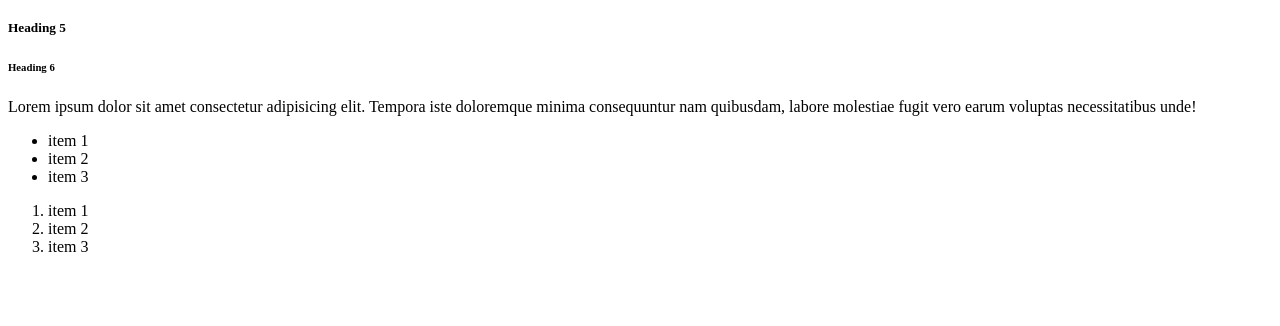
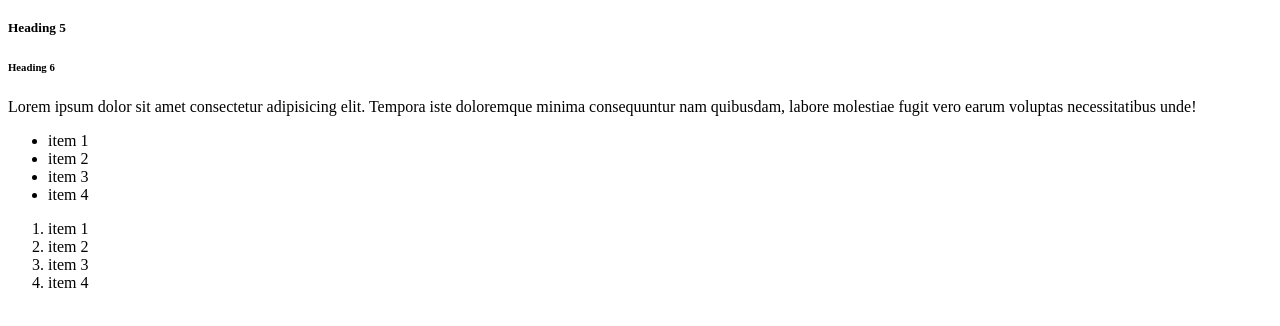
Before and after one commit to farzinparakkal/syncode1, a plain HTML site: page index.html in a window 1280 px wide. Shown: the part 96-422 px from the top of the page. Drawn offline with Linux system fonts and the light colour scheme.

Commit message:
new commit

```diff
--- a/index.html
+++ b/index.html
@@ -14,12 +14,14 @@
             <li>item 1</li>
             <li>item 2</li>
             <li>item 3</li>
+            <li>item 4</li>
         </ul>
 
         <ol>
             <li>item 1</li>
             <li>item 2</li>
             <li>item 3</li>
+            <li>item 4</li>
         </ol>
     </body>
 </html>
```
Also changed, not shown: 1 other file.
